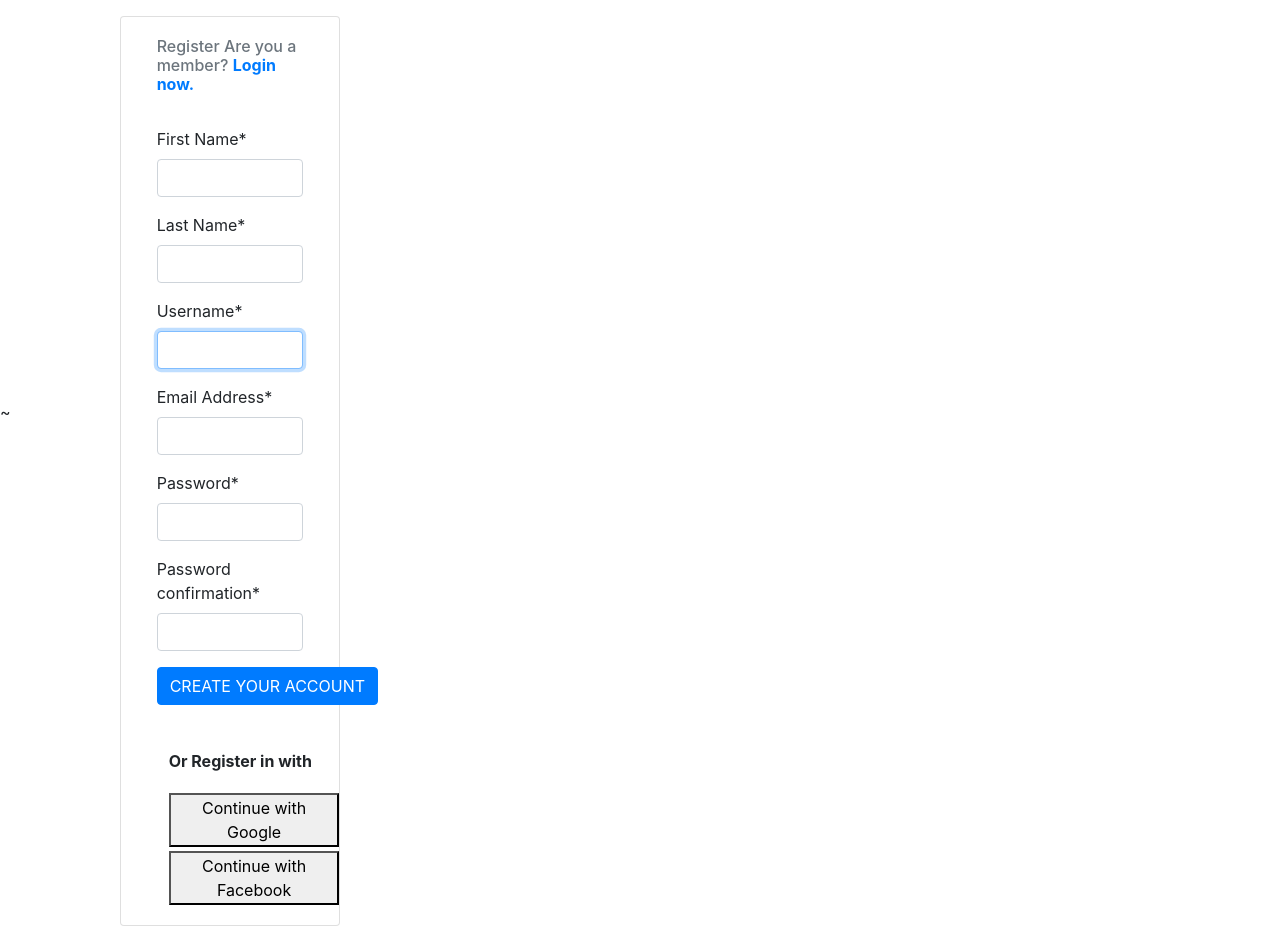
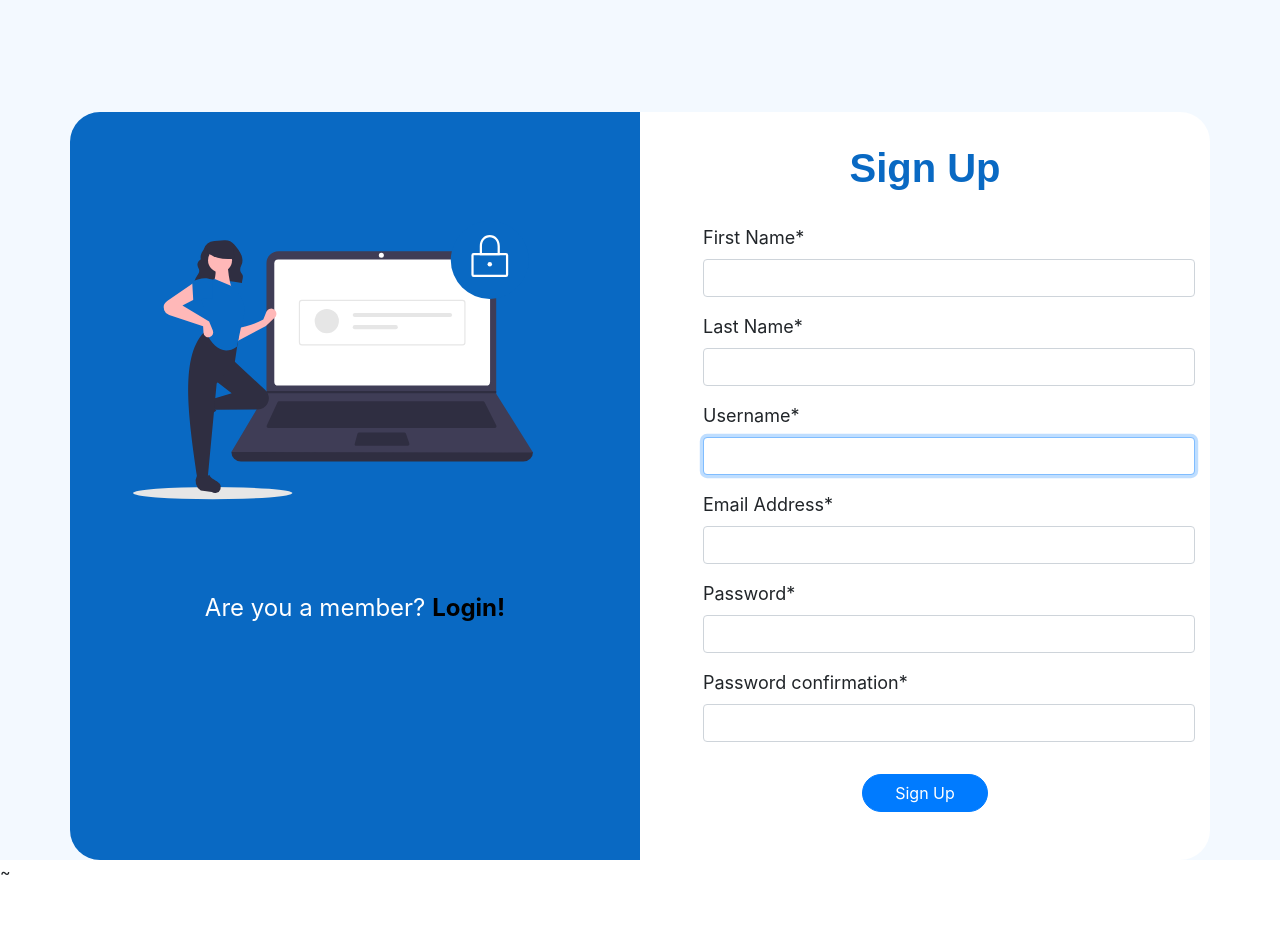
Before and after one commit to mary-wan/jobseekers, a Django app: page /signup/employer/ in a window 1280 px wide. After the commit the page ends 875 px from the top, so only its background shows below. Run offline with Django 3.2, Linux system fonts and the light colour scheme; some libraries are stand-ins or nearby versions.

Commit message:
create and update the registration form

```diff
--- a/seekapp/templates/registration/login.html
+++ b/seekapp/templates/registration/login.html
@@ -31,7 +31,7 @@
         <div class="row">
                 <div class="col-md-6 login_image">
                         <img class="sign" src="{%static 'photos/signup.svg' %}" alt="">
-                        <p class="text-center">Do not have an account? <a href="" id="up">Sign Up!</a></p>
+                        <p class="text-center">Do not have an account? <a href="{% url 'jobseeker_signup' %}" id="up">Sign Up!</a></p>
                 </div>
                 <div class="col-md-6 login_form">
                     <h1>Sign In</h1>
--- a/seekapp/templates/registration/register.html
+++ b/seekapp/templates/registration/register.html
@@ -4,7 +4,7 @@
 {% load static %}
 {% block content %}
 
-<div class="sign">
+<!-- <div class="sign">
     <div class="row pt-3">
         <div class="col-md-2"></div>
         <div class="col-md-7">
@@ -27,5 +27,32 @@
 
         <div class="col-md-3"></div>
     </div>
+</div> -->
+
+
+<div class="container-full reg_container">
+    <div class="container reg_details">
+        <div class="row">
+                <div class="col-md-6 reg_image">
+                        <img class="sign" src="{%static 'photos/reg.svg' %}" alt="">
+                        <p class="text-center">Are you a member? <a id="up" href="">Login!</a></p>
+                </div>
+                <div class="col-md-6 reg_form">
+                    <h1>Sign Up</h1>
+                    <div class="forms">
+                        <form method="POST">
+                            {% csrf_token %}
+                            <fieldset class="form-group">
+                                {{ form|crispy }}
+                            </fieldset>
+                            <div class="form-group text-center">
+                                <button class="btn btn-primary" type="submit">Sign Up</button>
+                            </div>
+                        </form>
+                    </div>
+                </div>
+        </div>
+    </div>
 </div>
+
 {% endblock %}
```
